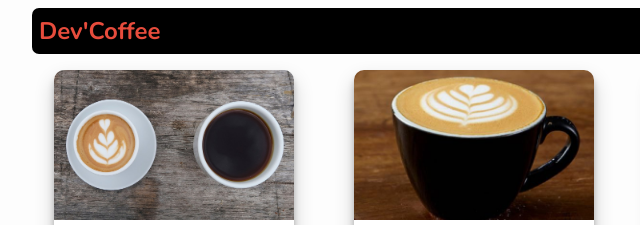
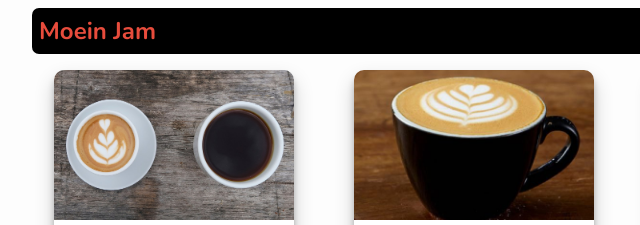
Before and after one commit to M-J1385/Pwa, a plain HTML site: page index.html in a window 1280 px wide. Shown: the top 225 px of the page, 166-806 px from the left. Drawn offline with nearby package versions, Linux system fonts and the light colour scheme.

Commit message:
Update index.html

```diff
--- a/index.html
+++ b/index.html
@@ -22,7 +22,7 @@
   <body>
     <main>
       <nav>
-        <h1>Dev'Coffee</h1>
+        <h1>Moein Jam</h1>
         <ul>
           <li>Home</li>
           <li>About</li>
```
